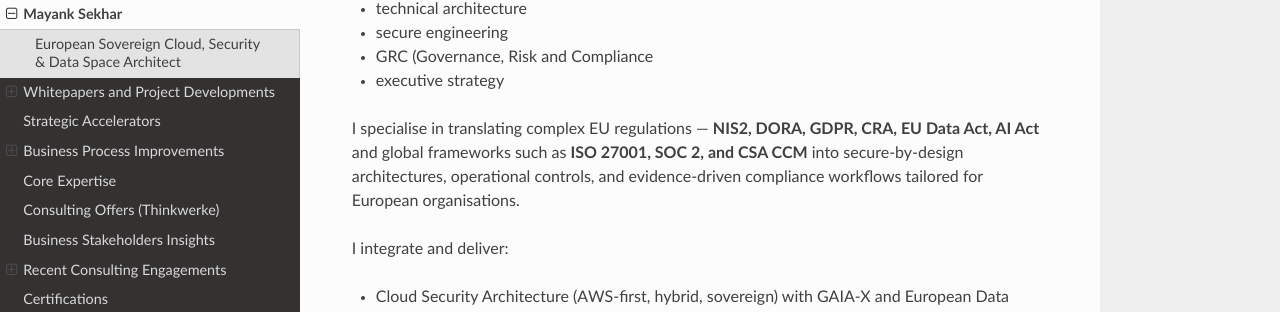
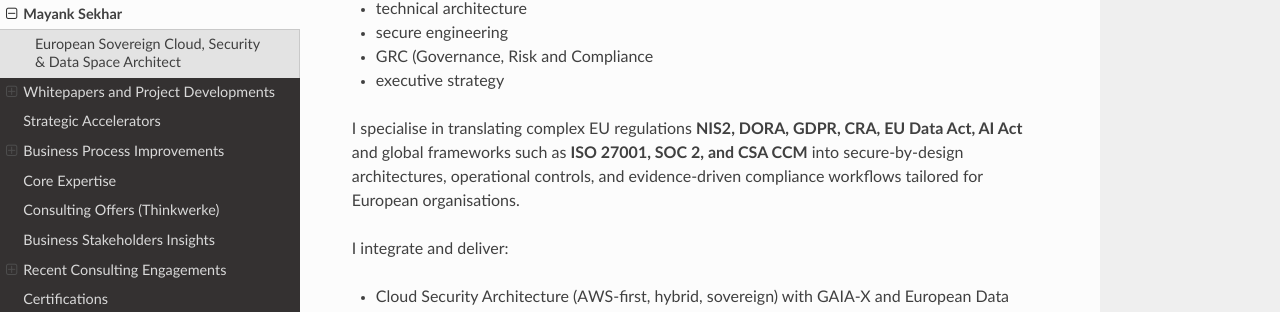
Before and after one commit to Mynkskhr/docs.thinkwerke, a Sphinx documentation site: the page built from docs/source/profile.rst, in a window 1280 px wide and 900 px high, scrolled down 393 px. Shown: the part 139-451 px from the top of the window. Built offline with Sphinx 7.4.7 and the Read the Docs theme 3.1.0, drawn with Linux system fonts in a browser that asks for light colours.

```diff
--- a/docs/source/profile.rst
+++ b/docs/source/profile.rst
@@ -19,7 +19,7 @@ My strength is the ability to operate across the full lifecycle of modern securi
 * GRC (Governance, Risk and Compliance
 * executive strategy
 
-I specialise in translating complex EU regulations — **NIS2, DORA, GDPR, CRA, EU Data Act, AI Act** and global frameworks such as **ISO 27001, SOC 2, and CSA CCM** into secure-by-design architectures, operational controls, and evidence-driven compliance workflows tailored for European organisations.
+I specialise in translating complex EU regulations **NIS2, DORA, GDPR, CRA, EU Data Act, AI Act** and global frameworks such as **ISO 27001, SOC 2, and CSA CCM** into secure-by-design architectures, operational controls, and evidence-driven compliance workflows tailored for European organisations.
 
 I integrate and deliver:
 
```
